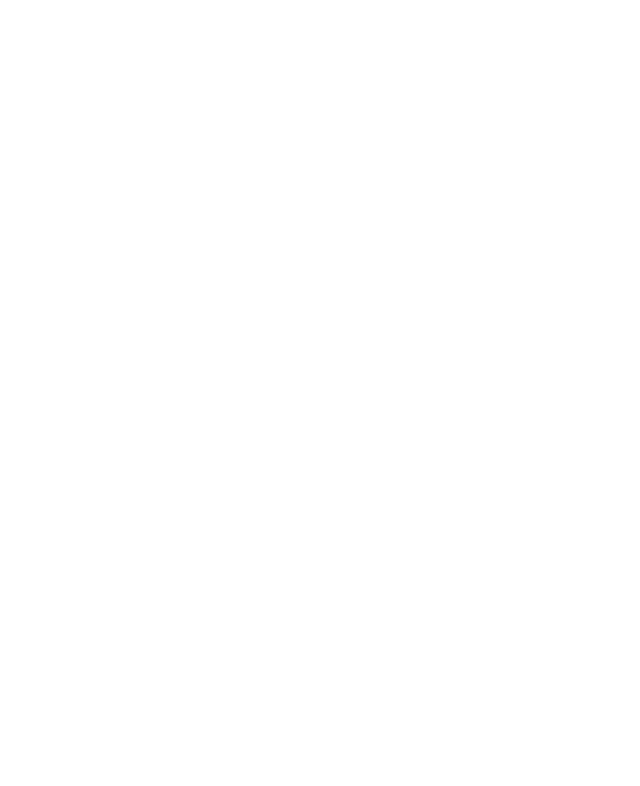
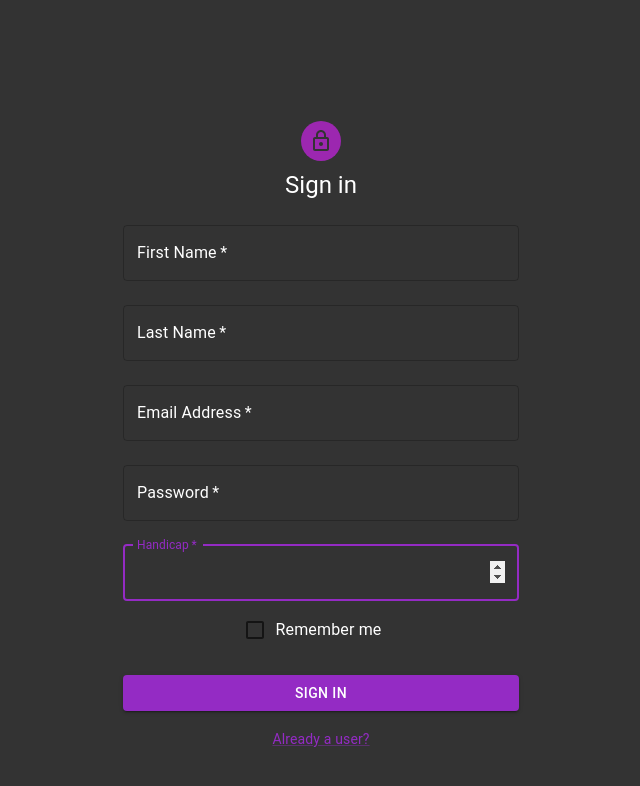
Before and after one commit to matthew-torres/pocket-caddie, a React (Vite) app in the folder webapp/: page /signup in a window 1280 px wide. Shown: the top 786 px of the page, without its empty margins (319-959 px from the left). Built offline with nearby package versions, Linux system fonts and the light colour scheme.

Commit message:
created user sign up page

```diff
--- a/webapp/src/components/Signup/Signup.jsx
+++ b/webapp/src/components/Signup/Signup.jsx
@@ -1,5 +1,148 @@
+import React, { useState } from 'react';
+import Alert from '@mui/material/Alert';
+import Avatar from '@mui/material/Avatar';
+import Button from '@mui/material/Button';
+import CssBaseline from '@mui/material/CssBaseline';
+import TextField from '@mui/material/TextField';
+import FormControlLabel from '@mui/material/FormControlLabel';
+import Checkbox from '@mui/material/Checkbox';
+import Link from '@mui/material/Link';
+import Grid from '@mui/material/Grid';
+import Box from '@mui/material/Box';
+import LockOutlinedIcon from '@mui/icons-material/LockOutlined';
+import Typography from '@mui/material/Typography';
+import Container from '@mui/material/Container';
+import { createTheme, ThemeProvider } from '@mui/material/styles';
+import axios from 'axios';
+import { globalTheme } from '../../theme';
 
 
+
+const defaultTheme = createTheme();
 export default function Signup() {
 
-}
+      const [failure, setFailure] = useState(false);
+      const handleSubmit = (event) => {
+        event.preventDefault();
+        const data = new FormData(event.currentTarget);
+
+        let userLogin = {
+            email: data.get('email'),
+            password: data.get('password'),
+            firstname: data.get('firstname'),
+            lastname: data.get('lastname'),
+            handicap: parseInt(data.get('handicap'))
+        };
+
+       axios.post('http://localhost:8080/newuser', userLogin,{headers: {'Content-Type': 'application/json'}})
+       .then(response => {
+            console.log(response)
+            // Storing the token in session storage
+            sessionStorage.setItem('token', response.data["token"]);
+
+            window.location.href = '/user';
+
+        })
+        .catch(error => {
+            setFailure(true);
+            console.log(error)
+        })
+
+      };
+
+      return (
+        <ThemeProvider theme={globalTheme}>
+          <Container component="main" maxWidth="xs">
+            <CssBaseline />
+            <Box
+              sx={{
+                marginTop: 8,
+                display: 'flex',
+                flexDirection: 'column',
+                alignItems: 'center',
+              }}
+            >
+              <Avatar sx={{ m: 1, bgcolor: 'secondary.main' }}>
+                <LockOutlinedIcon />
+              </Avatar>
+              <Typography component="h1" variant="h5">
+                Sign in
+              </Typography>
+              <Box component="form" onSubmit={handleSubmit} noValidate sx={{ mt: 1 }}>
+              <TextField
+                  margin="normal"
+                  required
+                  fullWidth
+                  id="firstname"
+                  label="First Name"
+                  name="firstname"
+                  autoComplete="firstname"
+                  autoFocus
+                />
+                <TextField
+                  margin="normal"
+                  required
+                  fullWidth
+                  id="lastname"
+                  label="Last Name"
+                  name="lastname"
+                  autoComplete="lastname"
+                  autoFocus
+                />
+                <TextField
+                  margin="normal"
+                  required
+                  fullWidth
+                  id="email"
+                  label="Email Address"
+                  name="email"
+                  autoComplete="email"
+                  autoFocus
+                />
+                <TextField
+                  margin="normal"
+                  required
+                  fullWidth
+                  name="password"
+                  label="Password"
+                  type="password"
+                  id="password"
+                  autoComplete="current-password"
+                />
+                <TextField
+                  margin="normal"
+                  required
+                  fullWidth
+                  id="handicap"
+                  label="Handicap"
+                  type="number"
+                  name="handicap"
+                  autoComplete="handicap"
+                  autoFocus
+                />
+                <FormControlLabel
+                  control={<Checkbox value="remember" color="primary" />}
+                  label="Remember me"
+                />
+                <Button
+                  type="submit"
+                  fullWidth
+                  variant="contained"
+                  sx={{ mt: 3, mb: 2 }}
+                >
+                  Sign In
+                </Button>
+                {failure && <Alert severity="error">Email already exists</Alert>}
+                <Grid container>
+                  <Grid item xs>
+                    <Link href="http://localhost:5173/" variant="body2">
+                      Already a user?
+                    </Link>
+                  </Grid>
+                </Grid>
+              </Box>
+            </Box>
+          </Container>
+        </ThemeProvider>
+      );
+    }
```
Also changed, not shown: 2 other files (tests, documents, lock files or other folders).
